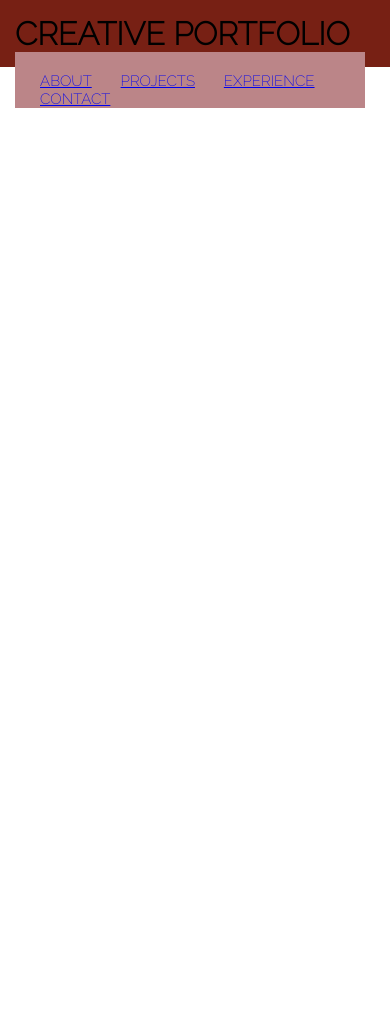
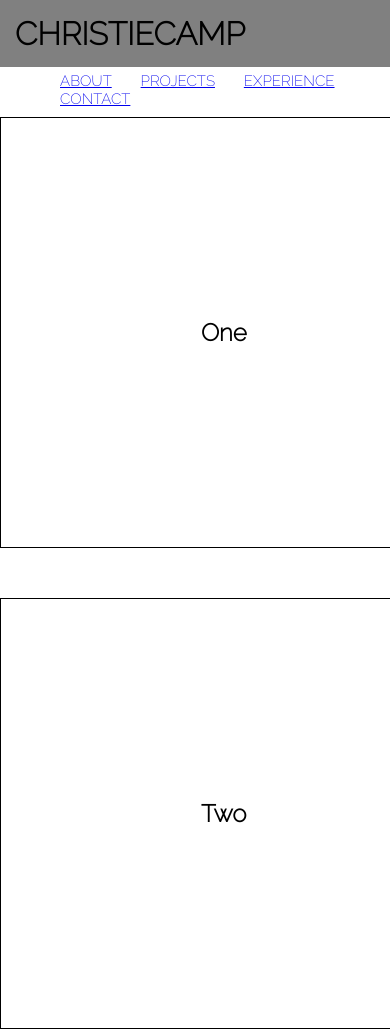
Before and after one commit to christiecamp/vanilla-land, a plain HTML site: page index.html in a window 390 px wide. Shown: the top 1032 px of the page. Before the commit the page ends 844 px from the top, so only its background shows below. Drawn offline with Linux system fonts and the light colour scheme; files that its build step writes are made by us from their sources.

Commit message:
creating and updating .cards

```diff
--- a/assets/css/style.css
+++ b/assets/css/style.css
@@ -6,7 +6,16 @@
 }
 
 body{
-    font-family:'Raleway'
+    font-family:'Raleway';
+    color: black;
+}
+
+/* want to use custom font in project. Downloaded fonts in ../fonts and linked through src:url */
+/*@font-face specifies the font data */
+
+@font-face {
+    font-family: 'Raleway';
+    src: url('../fonts/Raleway-ExtraLight.ttf') format('truetype');
 }
 
 header{
@@ -15,15 +24,9 @@ header{
     background-color: grey;
 }
 
-/* want to use custom font in project. Downloaded fonts in ../fonts and linked through src:url */
-/*@font-face specifies the font data */
-@font-face {
-    font-family: 'Raleway';
-    src: url('../fonts/Raleway-ExtraLight.ttf') format('truetype');
-}
 /* navigation on the lefthand side */
 nav {
-    padding-top: 20px;
+    padding: 20px;
     margin-right: 10px;
     float: right;
     font-family: 'Raleway';
@@ -39,13 +42,32 @@ nav ul li {
     margin-left: 25px;
 }
 
-main {}
+/*turns element into a flexbox */
+/*flexwrap forces elements to the next line if they don't fit */
+main {
+    display: flex;
+    flex-wrap: wrap;
+}
+
+/* card class will be used for images */
+
+.card {
+    border-style: solid;
+    border-width: 1px;
+    padding: 200px;
+    margin-top: 50px;
+    width: 33.33%;
+    float: left;
+  }
+
+.card img {
+    width:100%;
+}
 
 footer {
     background-color:grey;
     text-align: center;
 }
-
 
 
 /* Image Placeholders */
@@ -59,23 +81,18 @@ footer {
 
 /* When using `max-width` as the breakpoint, you must go from widest to narrowest to avoid conflict */
 
-/* Tablets - header changes color */
+/* Tablets*/
+/* Cards are split into two columns at 992px or smaller */
 @media screen and (max-width: 992px) {
-    header {
-      background: #772014;
-    }
+    .card {
+        width: 50%;
+      }
   }
 
-  /* Large smartphones - navbar changes color */
+  /* Large smartphones */
+  /* Cards are stacked on top of each other at 768px or smaller */
   @media screen and (max-width: 768px) {
-    nav {
-      background-color: #bb8588;
-    }
+    .card {
+        width: 100%;
+      }
   }
-
-  /* Small smartphones - image placeholders change color */
-  @media screen and (max-width: 576px) {
-    .sample-img {
-      background-color: #8ac4ff;
-    }
-}
--- a/index.html
+++ b/index.html
@@ -2,7 +2,7 @@
 <html lang="en-us">
     <!-- using reset.css template from previous activities as reference -->
 <head>
-    <title>Creative Portfolio</title>
+    <title>Christiecamp Creative</title>
     <meta charset="UTF-8" />
     <!-- anytime this page opens on a screen, it will adjust the width to match the screen -->
     <meta name="viewport" content="width=device-width", initial-scale="1">
@@ -14,7 +14,7 @@
     <!-- website name and navigation bar resides in header section -->
     <!-- header -->
     <header>
-        <h1>CREATIVE PORTFOLIO</h1>
+        <h1>CHRISTIECAMP</h1>
         <!-- I want my links to be hidden and reside in my header within a hamburger menu-->
         <!-- I need to link my hamburger image  -->
         <!-- nav bar -->
@@ -35,10 +35,19 @@
     </header>
 
     <!-- body -->
+    <!-- 3 projects under main section -->
     <main>
+        <section class="card">
+            <h2>One</h2>
+        </section>
+        <section class="card">
+            <h2>Two</h2>
+        </section>
+        <section class="card">
+            <h2>Three</h2>
+        </section>
 
     </main>
-
 
     <!-- footer -->
     <footer>
```
Also changed, not shown: assets/style.css (added).
